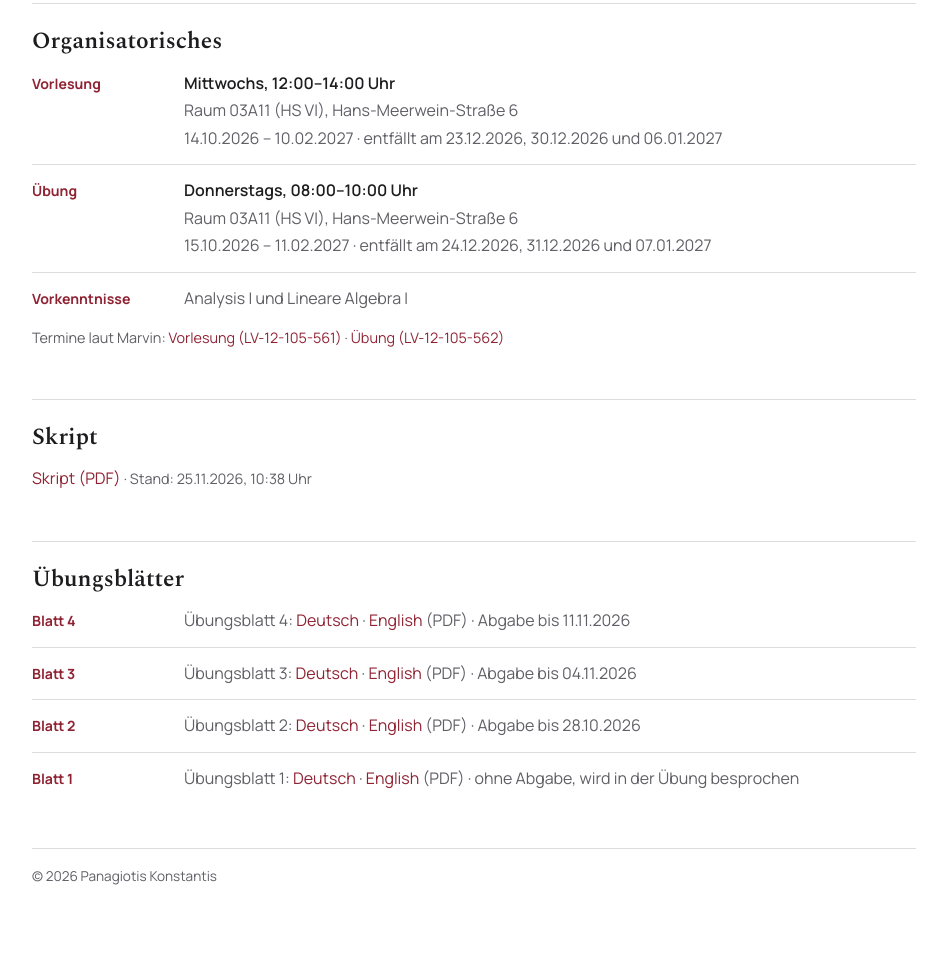
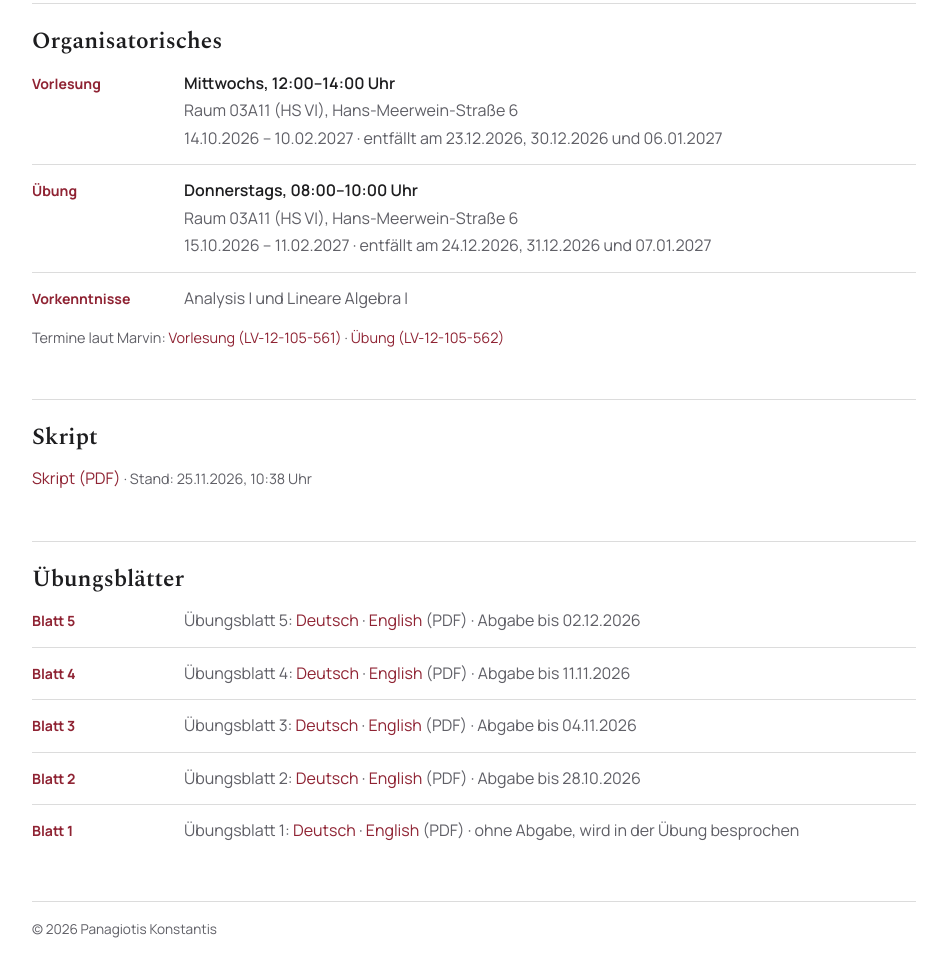
Before and after one commit to pkonstantis/pkonstantis.github.io, a plain HTML site: page p-adische-zahlen.html in a window 1280 px wide. Shown: the part 797-1773 px from the top of the page, without its empty margins (166-1113 px from the left). Before the commit the page ends 1730 px from the top, so only its background shows below. Drawn offline with nearby package versions, Linux system fonts and the light colour scheme.

Commit message:
Einführung in p-adische Zahlen: Übungsblatt 5

```diff
--- a/p-adische-zahlen.html
+++ b/p-adische-zahlen.html
@@ -94,6 +94,10 @@
       <!-- blaetter:start -->
       <ul class="entries">
         <li>
+          <span class="date">Blatt 5</span>
+          <div>Übungsblatt 5: <a href="lehre/p-adische-zahlen/blatt05.pdf?v=5446b2574f" target="_blank" rel="noopener" hreflang="de">Deutsch</a> · <a href="lehre/p-adische-zahlen/blatt05-en.pdf?v=b7c69fa510" target="_blank" rel="noopener" hreflang="en">English</a> (PDF) <span class="muted">· Abgabe bis 02.12.2026</span></div>
+        </li>
+        <li>
           <span class="date">Blatt 4</span>
           <div>Übungsblatt 4: <a href="lehre/p-adische-zahlen/blatt04.pdf?v=81c20799a7" target="_blank" rel="noopener" hreflang="de">Deutsch</a> · <a href="lehre/p-adische-zahlen/blatt04-en.pdf?v=d9d4e87ccf" target="_blank" rel="noopener" hreflang="en">English</a> (PDF) <span class="muted">· Abgabe bis 11.11.2026</span></div>
         </li>
```
Also changed, not shown: 2 other files.
